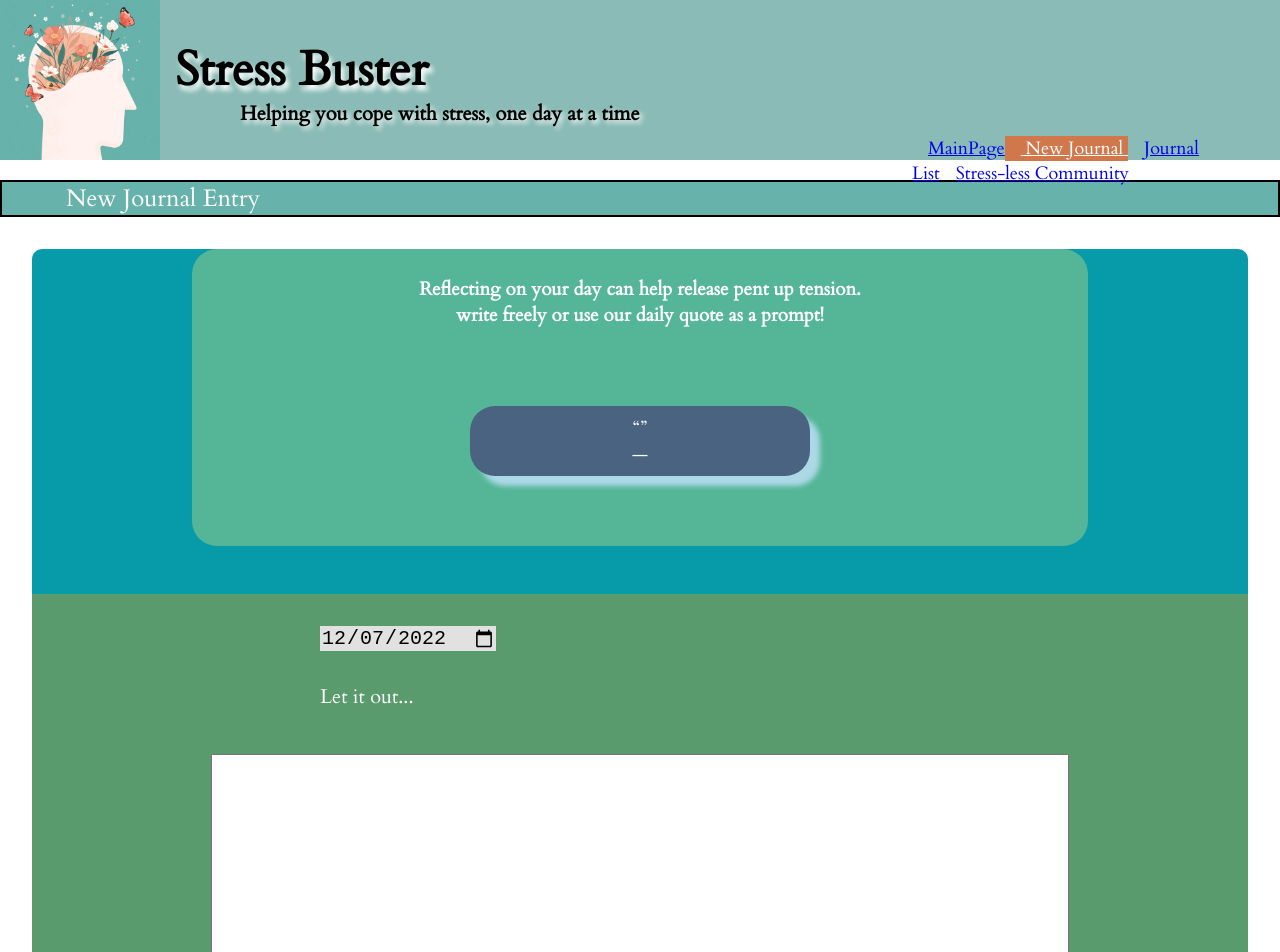
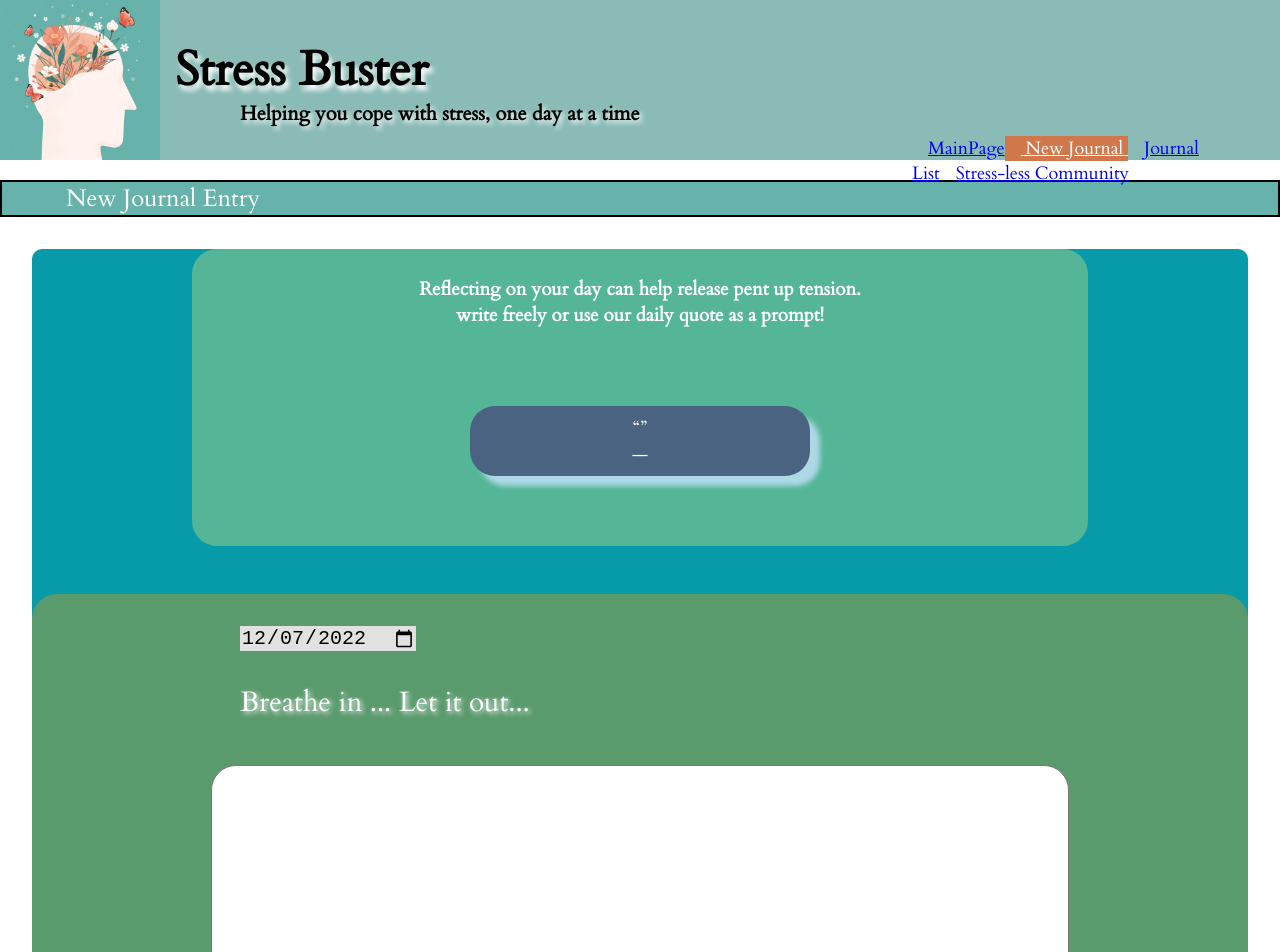
Before and after one commit to timmyyan-git/stress-buster-health-journal, a React (Create React App) app in the folder project/: page /NewJournal in a window 1280 px wide. Shown: the top 952 px of the page. Built offline with nearby package versions, Linux system fonts and the light colour scheme; no server answers; data requests are answered from the project's data file.

Commit message:
more css

```diff
--- a/project/src/JournalForm.js
+++ b/project/src/JournalForm.js
@@ -62,7 +62,7 @@ function JournalForm({ onUpdateJournalList, onRandomQuote }) {
         ></input>
         <input type="hidden" name="quote" defaultValue={quote}></input>
         <br></br>
-        <label id="journalWritingLabel">Let it out...</label>
+        <label id="journalWritingLabel">Breathe in ... Let it out...</label>
         <br />
         <br />
         <div className="text-align-center">
--- a/project/src/index.css
+++ b/project/src/index.css
@@ -368,6 +368,7 @@ nav {
 #journalForm {
   background-color: var(--dark-green);
   margin-top: 3em;
+  border-radius: 25px;
 }
 
 .questions {
@@ -381,6 +382,7 @@ nav {
   margin-bottom: 2em ;
   margin-top: 1em;
   background-color: var(--grey);
+  box-shadow: 1px 1px 1gpx lightblue;
 
 }
 
@@ -395,6 +397,7 @@ nav {
   text-align: center;
   justify-content: center;
   border-radius: 25px;
+
   margin-top: 0rem;
 }
 
@@ -420,11 +423,12 @@ nav {
 #writing {
 
 width: 70%;
+border-radius: 25px;
 
 }
 
 #journalDate {
-  margin-left: 18rem;
+  margin-left: 13rem;
   background: var(--grey);
   outline: none;
   border: none;
@@ -433,9 +437,10 @@ width: 70%;
 }
 
 #journalWritingLabel {
-  margin-left: 18rem;
+  margin-left: 13rem;
   color:#fff;
-  font-size: 20px;
+  font-size: 28px;
   margin-top: 2rem;
   display: block;
+  text-shadow: 2px 2px 5px white;
 }
```
